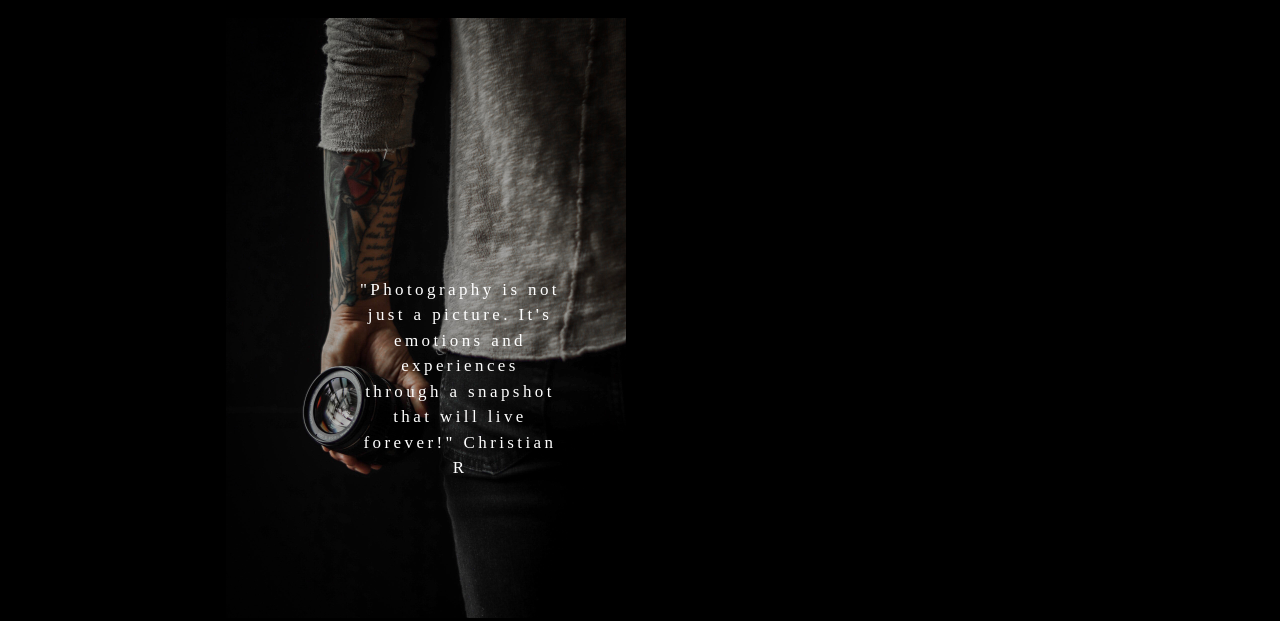
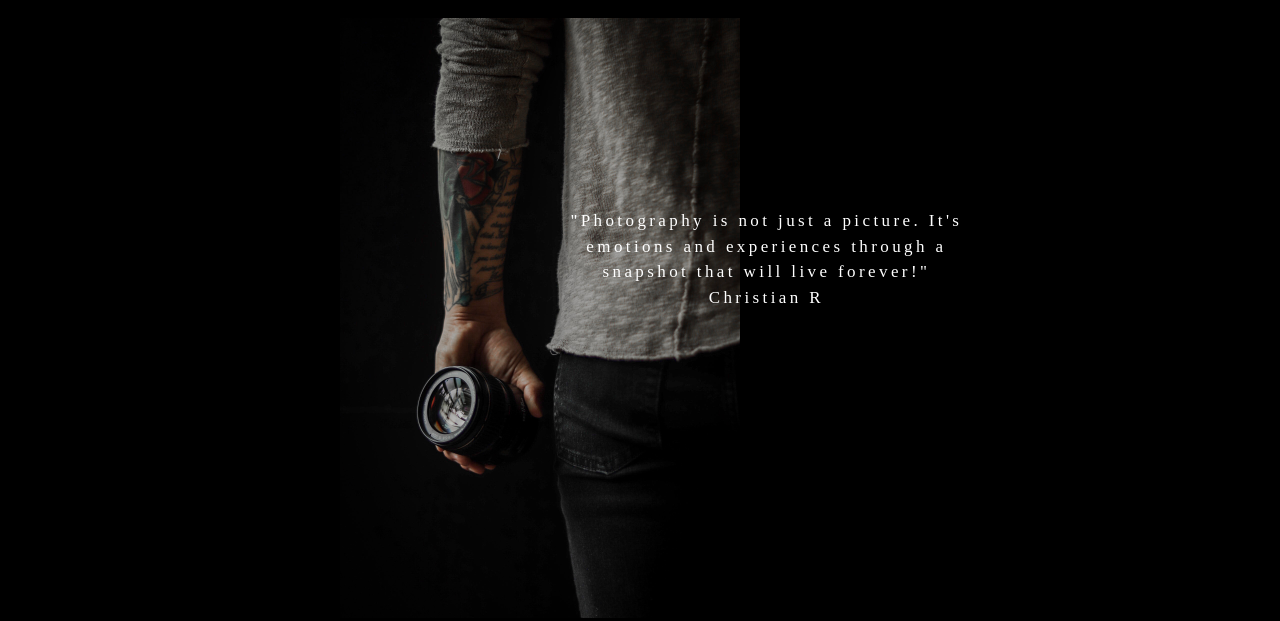
Before and after one commit to BrianR17/CR-Photography, a website: page public/index.html in a window 1280 px wide. Shown: the part 1015-1636 px from the top of the page. Drawn offline with Linux system fonts and the light colour scheme; a web font is replaced by a local one.

Commit message:
adjustments to css for mobile-friendliness

```diff
--- a/public/css/styles.css
+++ b/public/css/styles.css
@@ -153,17 +153,26 @@ p {
 	background: black;
 	color: white;
 	padding-bottom: 2em;
+	display: block;
+}
+
+#flex-content {
+	display: flex;
+	justify-content: center;
 }
 
 #section-a img {
 	width: 400px;
-	height: 600px;;
+	height: 600px;
+	position: relative;
+	left: 100px;
 }
 
 #section-a .content-text {
 	position: relative;
-	top: 50%;
-	right: 90%;
+	right: 100px;
+	width: 400px;
+	padding-top: 190px;
 	font-family: serif;
 	font-size: 17px;
 	font-weight: lighter;
@@ -325,13 +334,6 @@ p {
 		letter-spacing: .2em;
 	}
 
-	#section-a .content-text {
-		position: relative;
-		right: 900px;
-		columns: 1;
-		column-gap: 2em;
-	}
-
 	#section-a .content-text p {
 		padding-top: 0;
 	}
@@ -381,9 +383,4 @@ p {
 		letter-spacing: .2em;
 	}
 
-	#section-a p {
-	position: relative;
-	right: 90%;
-	left: 90%;
-	}
 }
--- a/public/index.html
+++ b/public/index.html
@@ -38,8 +38,9 @@
 	<main id="main">
 		<!--Section A-->
 		<section id="section-a" class="grid">
+			<h2 class="content-title">About your Photographer</h2>
+			<div id="flex-content">
 				<div class="content-wrap">
-				<h2 class="content-title">About your Photographer</h2>
 					<img src="img/thru_a_lens.JPG" alt="Picture of Photographer">
 				</div>
 				<div class="content-text">
@@ -48,6 +49,7 @@
 						a snapshot that will live forever!" Christian R</p>
 					<br>
 					<br>
+				</div>
 			</div>
 		</section>
 
```
Lines whose indentation alone changed are shown as unchanged.
